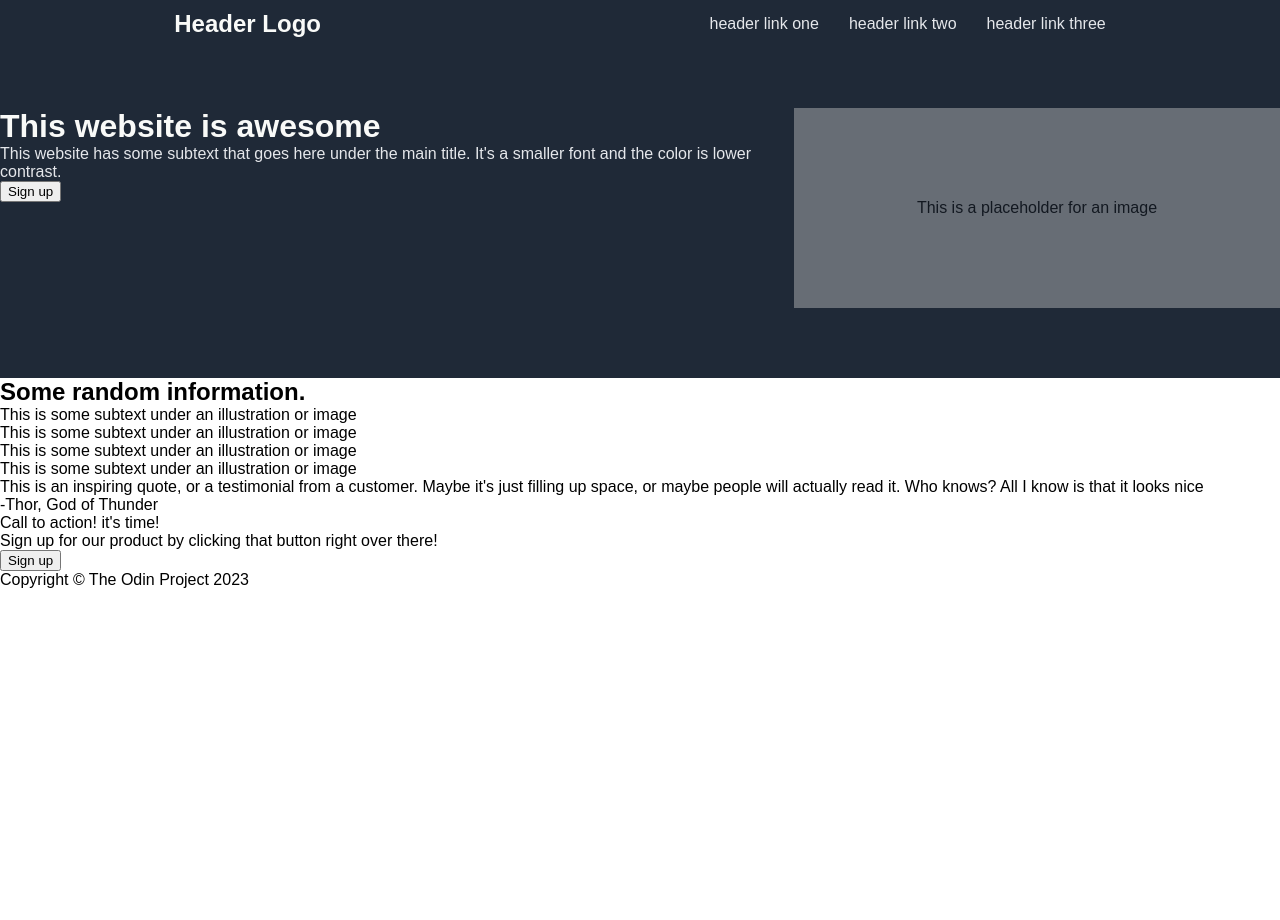
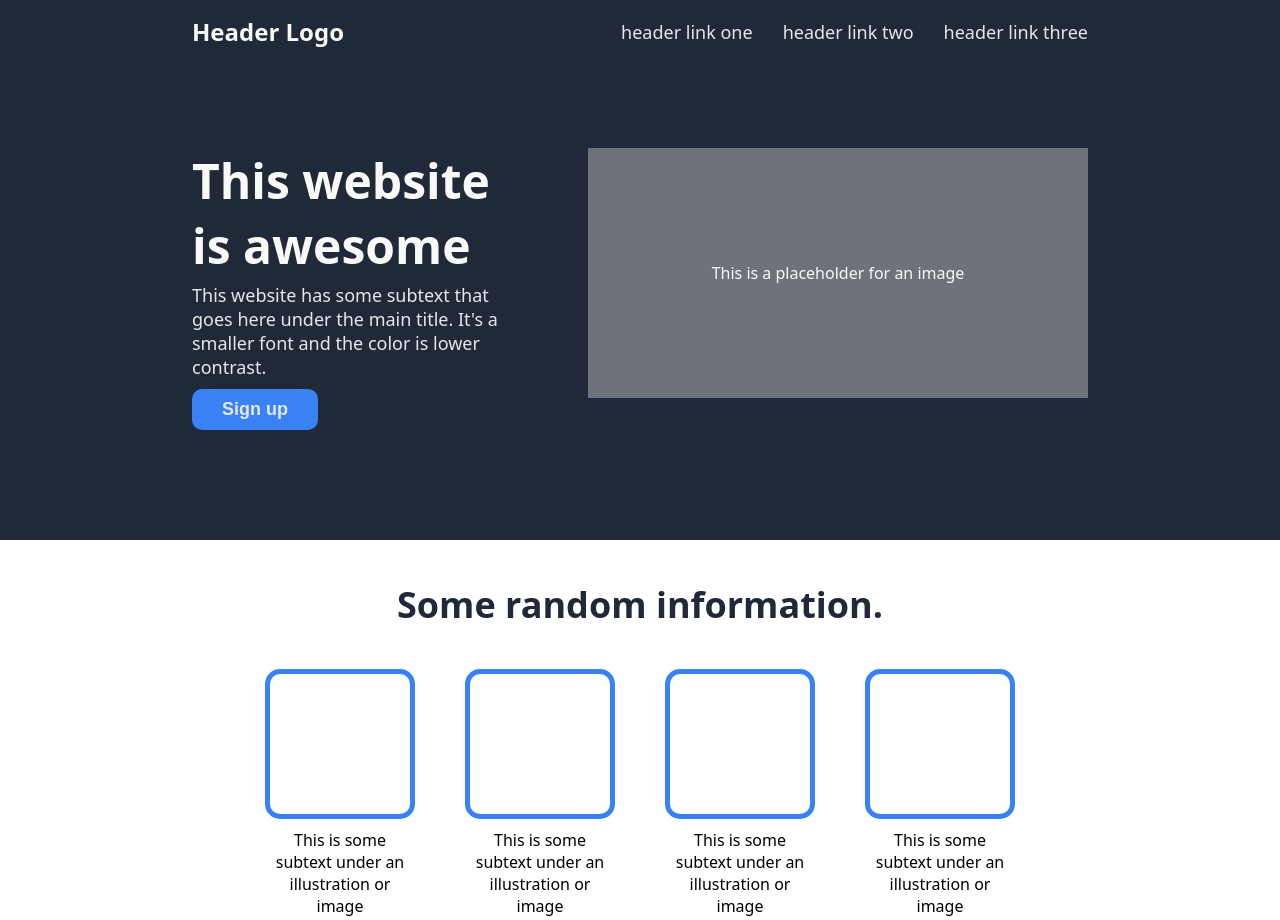
Before and after one commit to ants-1/landing-page, a plain HTML site: page index.html in a window 1280 px wide. Shown: the top 920 px of the page. Before the commit the page ends 800 px from the top, so only its background shows below. Drawn offline with Linux system fonts and the light colour scheme.

Commit message:
Edit README.md, index.html and style.css

```diff
--- a/index.html
+++ b/index.html
@@ -11,29 +11,32 @@
 
 <body>
     <header>
+        <div class="hero-container">
             <nav>
-            <h3 class="header-logo">Header Logo</h3>
+                <h3 class="header-logo white">Header Logo</h3>
                 <ul>
-                <li><a href="#" class="header-link-txt">header link one</a></li>
-                <li><a href="#" class="header-link-txt">header link two</a></li>
-                <li><a href="#" class="header-link-txt">header link three</a></li>
+                    <li><a href="#" class="header-link-txt white-txt">header link one</a></li>
+                    <li><a href="#" class="header-link-txt white-txt">header link two</a></li>
+                    <li><a href="#" class="header-link-txt white-txt">header link three</a></li>
                 </ul>
             </nav>
             <div class="hero-section">
                 <div class="hero-info">
-                <h1 class="hero-main-txt">This website is awesome</h1>
-                <p class="hero-sec-txt">This website has some subtext that goes here under the main title. It's a smaller font and the color
+                    <h1 class="hero-main-txt white">This website is awesome</h1>
+                    <p class="hero-sec-txt white-txt">This website has some subtext that goes here under the main title. It's a
+                        smaller font and the color
                         is lower contrast.</p>
-                <button>Sign up</button>
+                    <button class="hero-btn white-txt">Sign up</button>
                 </div>
                 <div class="hero-image">
-                <p>This is a placeholder for an image</p>
+                    <p class="white">This is a placeholder for an image</p>
+                </div>
             </div>
         </div>
     </header>
     <main>
         <div class="info-section">
-            <h2>Some random information.</h2>
+            <h2 class="info-header">Some random information.</h2>
             <div class="info-container">
                 <div class="info-box">
                     <div class="fake-img"></div>
@@ -54,16 +57,18 @@
             </div>
         </div>
         <div class="quote-section">
-            <p>This is an inspiring quote, or a testimonial from a customer. Maybe it's just filling up space, or maybe
-                people will actually read it. Who knows? All I know is that it looks nice</p>
-            <p>-Thor, God of Thunder</p>
+            <p class="quote-txt">This is an inspiring quote, or a testimonial from a customer. Maybe it's just filling up space, or maybe
+                people will actually read it. Who knows? All I know is that it looks nice.</p>
+            <p class="quote-sign">-Thor, God of Thunder</p>
         </div>
         <div class="cta-section">
+            <div class="cta-banner">
                 <div class="cta-info">
-                <p>Call to action! it's time!</p>
-                <p>Sign up for our product by clicking that button right over there!</p>
+                    <p class="cta-header white">Call to action! it's time!</p>
+                    <p class="cta-txt white-txt">Sign up for our product by clicking that button right over there!</p>
                 </div>
-            <button>Sign up</button>
+                <button class="cta-btn white-txt">Sign up</button>
+            </div>
         </div>
     </main>
     <footer>
--- a/style.css
+++ b/style.css
@@ -4,34 +4,35 @@
 }
 
 body {
-    font-family: Arial, Helvetica, sans-serif;
-}
-
-header {
-    background-color: #1F2937;
-}
-
-.hero-main-txt,
-.header-logo {
-    color: #F9FAF8;
-}
-
-.hero-sec-txt,
-.header-link-txt {
-    color: #E5E7EB;
+    font-family: system-ui, -apple-system, BlinkMacSystemFont, 'Segoe UI', Roboto, Oxygen, Ubuntu, Cantarell, 'Open Sans', 'Helvetica Neue', sans-serif
 }
 
 header {
     display: flex;
     flex-direction: column;
+    align-items: center;
+    background-color: #1F2937;
+}
+
+.hero-container {
+    width: 70%;
+}
+
+.white {
+    color: #F9FAF8;
+}
+
+.white-txt {
+    font-size: 18px;
+    color: #E5E7EB;
 }
 
 nav {
     display: flex;
-    justify-content: space-around;
+    justify-content: space-between;
     align-items: center;
-    padding-top: 10px;
-    padding-bottom: 70px;
+    margin-top: 15px;
+    margin-bottom: 100px;
 }
 
 ul {
@@ -45,22 +46,135 @@ ul {
     text-decoration: none;
 }
 
+.hero-sec-txt {
+    padding: 5px 0 10px;
+}
+
 .header-logo {
     font-size: 24px;
 }
 
+.hero-main-txt {
+    font-size: 48px;
+    font-weight: 700;
+}
+
 .hero-section {
     display: flex;
-    justify-content: center;
-    padding-bottom: 70px;
+    justify-content: space-between;
+    gap: 80px;
+    margin-bottom: 110px;
+}
+
+.hero-info {
+    width: 60%;
 }
 
 .hero-image {
     display: flex;
     justify-content: center;
     align-items: center;
-    background-color: lightgray;
-    opacity: 0.4;
-    height: 200px;
+    background-color: rgba(211, 211, 211, 0.436);
+    flex-shrink: 0;
+    height: 250px;
     width: 500px;
 }
+
+.hero-btn {
+    background-color: #3882F6;
+    border: none;
+    border-radius: 10px;
+    padding: 10px 30px;
+    font-weight: 700;
+}
+
+.info-section {
+    display: flex;
+    flex-direction: column;
+    align-items: center;
+    margin: 40px 0 120px;
+}
+
+.info-header {
+    font-size: 36px;
+    font-weight: 700;
+    color: #1F2937;
+}
+
+.info-container {
+    display: flex;
+    padding-top: 40px;
+    gap: 50px;
+}
+
+.fake-img {
+    border: 5px solid #3882F6;
+    border-radius: 15px;
+    height: 150px;
+    width: 150px;
+    margin-bottom: 10px;
+}
+
+.info-box {
+    text-align: center;
+    width: 150px;
+}
+
+.quote-section {
+    display: flex;
+    flex-direction: column;
+    align-items: flex-end;
+    background-color: #E5E7EB;
+    padding: 120px 330px;
+}
+
+.quote-txt {
+    font-size: 36px;
+    font-weight: 200;
+    font-style: italic;
+    color: #1F2937;
+    padding-bottom: 20px;
+}
+
+.quote-sign {
+    font-size: 20px;
+    font-weight: 700;
+}
+
+.cta-section {
+    display: flex;
+    justify-content: center;
+    padding: 80px 0;
+}
+
+.cta-banner {
+    display: flex;
+    justify-content: space-between;
+    background-color: #3882F6;
+    border-radius: 10px;
+    padding: 40px 120px;
+    width: 70%;
+}
+
+.cta-header {
+    font-size: 24px;
+    font-weight: 500;
+    padding-bottom: 5px;
+}
+
+.cta-btn {
+    background-color: #3882F6;
+    border: 2px solid #F9FAF8;
+    border-radius: 10px;
+    font-weight: 700;
+    padding: 10px 30px;
+}
+
+footer {
+    display: flex;
+    justify-content: center;
+    align-items: center;
+    background-color: #1F2937;
+    color: #E5E7EB;
+    padding: 40px;
+}
```
Also changed, not shown: 1 other file. Lines whose indentation alone changed are shown as unchanged.
